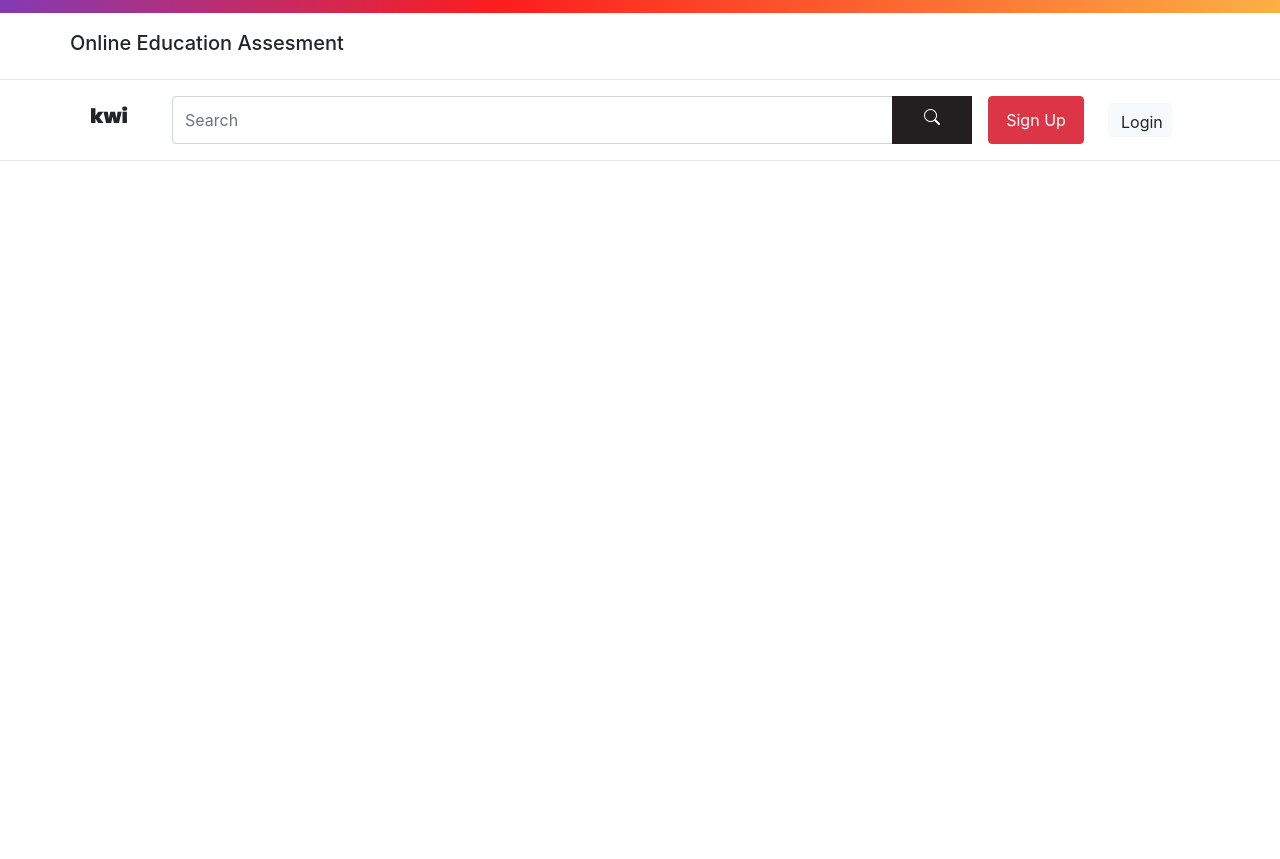
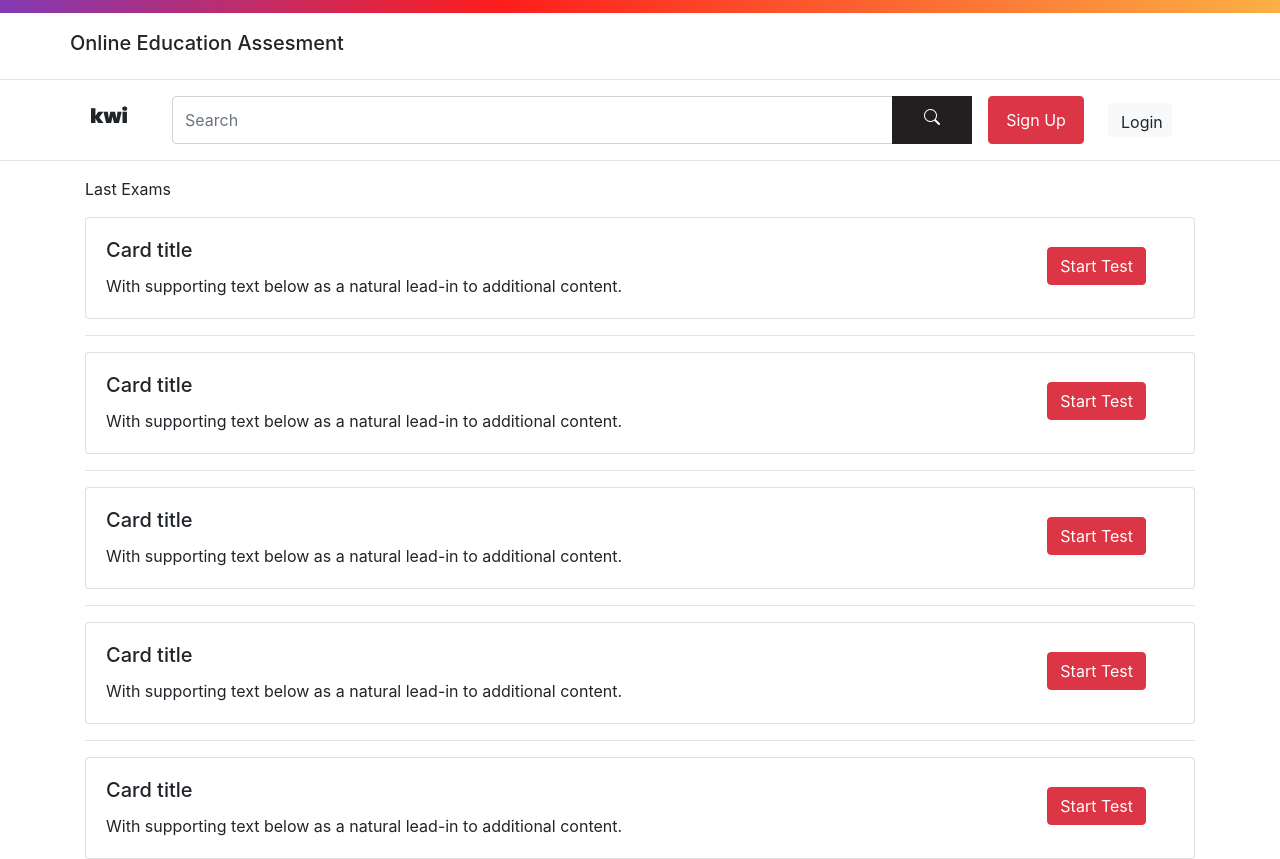
Before and after one commit to asaribas35/onlineassesment, a React (Create React App) app: page / in a window 1280 px wide. Before the commit the page ends 800 px from the top, so only its background shows below. Built offline with nearby package versions, Linux system fonts and the light colour scheme.

Commit message:
card lar eklendi

```diff
--- a/src/component/App.js
+++ b/src/component/App.js
@@ -1,5 +1,6 @@
 import React from 'react';
 import SearchBar from './searchBar';
+import Exam from './exam';
 import './App.css';
 import '../../node_modules/bootstrap/dist/css/bootstrap.min.css'
 import '../../node_modules/bootstrap-icons/font/bootstrap-icons.css'
@@ -7,6 +8,7 @@ import '../../node_modules/bootstrap-icons/font/bootstrap-icons.css'
 function App() {
   return (
     <div className="App">
+      {/* -----------------------------HEADER------------------------------------------ */}
       <div className="header">
         <div className="header-top">
 
@@ -22,14 +24,37 @@ function App() {
           <span className="navbar-brand mb-0 h1 sText">kwi</span>
               <SearchBar />
             <div className="buttons">
-            <button type="button" class="btn btn-danger buton1">Sign Up</button>
-              <button type="button" class="btn btn-light buton2">Login</button>
+            <button type="button" className="btn btn-danger buton1">Sign Up</button>
+              <button type="button" className="btn btn-light buton2">Login</button>
             </div>
             </div>
           </div>
           <hr></hr>
         </div>
+        {/* -----------------------------HEADER------------------------------------------ */}
+        {/* ------------------------------Content------------------------------------*/}
 
+         <div className="container">
+         <p>Last Exams</p>
+         <Exam />
+         <hr></hr>
+         <Exam />
+         <hr></hr>
+         <Exam />
+         <hr></hr>
+         <Exam />
+         <hr></hr>
+         <Exam />
+
+         </div>
+
+
+
+
+
+
+
+        {/* ------------------------------Content------------------------------------*/}
       </div>
   );
 }
--- /dev/null
+++ b/src/component/exam.css
@@ -0,0 +1,5 @@
+.button{
+    position: absolute;
+    right: 3em;
+    top:1.8em;
+}
--- /dev/null
+++ b/src/component/exam.js
@@ -0,0 +1,24 @@
+import React from 'react';
+import './exam.css'
+
+class Exam extends React.Component {
+
+    render() {
+        return (
+            <div className="card w-85 d-flex">
+                <div className="card-body ">
+                    <h5 className="card-title">Card title</h5>
+                    <p className="card-text">With supporting text below as a natural lead-in to additional content.</p>
+                </div>
+                <div className="button ">
+                    <button className="btn btn-danger">Start Test</button>
+                </div>
+            </div>
+
+        )
+    }
+
+
+}
+
+export default Exam;
--- a/src/component/searchBar.js
+++ b/src/component/searchBar.js
@@ -5,9 +5,9 @@ class searchBar extends react.Component {
 
     render() {
         return (
-            <div class="form">
-                <label for="searchForm" class="form-label"><i class="bi bi-search"></i></label>
-                <input type="text" class="form-control form-input" id="searchForm" placeholder="Search"/>
+            <div className="form">
+                <label for="searchForm" className="form-label"><i className="bi bi-search"></i></label>
+                <input type="text" className="form-control form-input" id="searchForm" placeholder="Search"/>
                 </div>
            )
     }
```
Also changed, not shown: 1 other file (tests, documents, lock files or other folders).
